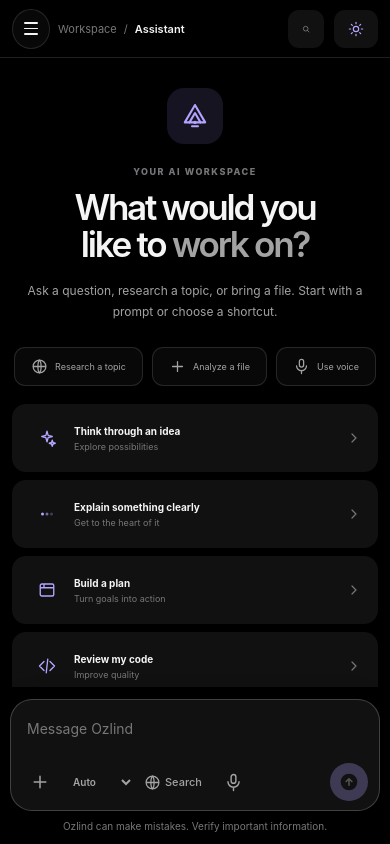
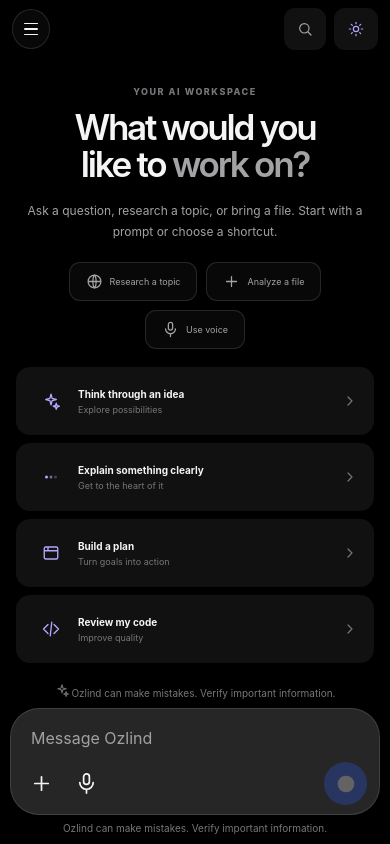
Before and after one commit to athulkrishnak047/ozlind-, a Next.js app: page /workspace in a window 390 px wide. Built offline with nearby package versions, Linux system fonts and the light colour scheme.

Commit message:
Refine mobile chat interface to match supplied conversational UI reference

```diff
--- a/src/app/ozlind-design.css
+++ b/src/app/ozlind-design.css
@@ -1077,3 +1077,191 @@ button:focus-visible,a:focus-visible,input:focus-visible,textarea:focus-visible,
 .attachment-chip button { display: inline-grid; place-items: center; }
 
 .site-preview-prompt > svg { display: block; flex: 0 0 auto; }
+
+
+/* Mobile conversation UI — compact, message-first layout inspired by the supplied reference. */
+@media (max-width: 760px) {
+  .workspace {
+    height: 100dvh;
+    min-height: 0;
+    overflow: hidden;
+  }
+  .main-panel { min-height: 0; }
+  .topbar {
+    flex: 0 0 58px;
+    padding: 0 14px;
+    border-bottom: 0;
+    background: var(--oz-canvas);
+  }
+  .breadcrumbs { display: none; }
+  .topbar-actions { margin-left: auto; gap: 8px; }
+  .workspace-command-trigger {
+    width: 42px;
+    min-width: 42px;
+    height: 42px;
+    justify-content: center;
+    padding: 0;
+    border: 0;
+    border-radius: 50%;
+    background: var(--oz-raised);
+  }
+  .workspace-command-trigger span,
+  .workspace-command-trigger kbd { display: none; }
+  .theme-toggle {
+    min-width: 42px;
+    min-height: 42px;
+    justify-content: center;
+    border: 0;
+    border-radius: 50%;
+    background: var(--oz-raised);
+  }
+  .chat-scroll {
+    flex: 1 1 auto;
+    min-height: 0;
+    padding-bottom: 8px;
+    scrollbar-width: none;
+  }
+  .chat-scroll::-webkit-scrollbar { display: none; }
+  .welcome {
+    width: calc(100% - 32px);
+    justify-content: center;
+    padding: 28px 0 24px;
+  }
+  .welcome-mark { display: none; }
+  .welcome-kicker { margin-top: 0; }
+  .welcome h1 { font-size: clamp(34px, 9vw, 43px); }
+  .welcome-copy { margin-bottom: 20px; }
+  .welcome-quick-actions { justify-content: center; flex-wrap: wrap; }
+  .suggestion-grid { grid-template-columns: 1fr; }
+  .conversation {
+    width: calc(100% - 32px);
+    padding: 18px 0 24px;
+  }
+  .conversation-heading { display: none; }
+  .message-row {
+    display: flex;
+    gap: 0;
+    margin: 22px 0 28px;
+  }
+  .message-avatar,
+  .message-meta { display: none; }
+  .message-body { min-width: 0; padding: 0; }
+  .message-row.assistant .message-body {
+    width: 100%;
+    color: var(--oz-text);
+  }
+  .message-row.user { justify-content: flex-end; }
+  .message-row.user .message-body {
+    flex: 0 1 auto;
+    max-width: 88%;
+    padding: 11px 16px;
+    border-radius: 23px;
+    background: #17176f;
+    color: #fff;
+  }
+  html[data-theme="light"] .message-row.user .message-body {
+    background: #e9e7ff;
+    color: #17133f;
+  }
+  .message-body .message-content,
+  .message-body p,
+  .message-body li {
+    font-size: 16px;
+    line-height: 1.72;
+  }
+  .message-row.user .message-body p { margin: 0; }
+  .message-actions {
+    gap: 18px;
+    margin-top: 14px;
+  }
+  .message-actions button {
+    display: inline-flex;
+    align-items: center;
+    gap: 0;
+    min-width: 34px;
+    min-height: 34px;
+    justify-content: center;
+    font-size: 0;
+  }
+  .message-actions button svg { width: 19px; height: 19px; }
+  .message-sources { margin-top: 16px; }
+  .composer-area {
+    position: relative;
+    z-index: 2;
+    flex: 0 0 auto;
+    width: 100%;
+    margin: 0;
+    padding: 8px 13px calc(10px + env(safe-area-inset-bottom));
+    background: var(--oz-canvas);
+  }
+  .composer {
+    display: flex;
+    flex-direction: column;
+    gap: 4px;
+    padding: 10px 12px 9px;
+    border: 1px solid var(--oz-line);
+    border-radius: 29px;
+    background: #262626;
+    box-shadow: none;
+  }
+  html[data-theme="light"] .composer { background: #f1f1f1; }
+  .composer:focus-within {
+    border-color: var(--oz-line-strong);
+    box-shadow: none;
+  }
+  .composer textarea {
+    min-height: 39px;
+    max-height: 150px;
+    padding: 7px 8px 4px;
+    color: #fff;
+    font-size: 16px;
+    line-height: 1.5;
+    resize: none;
+  }
+  html[data-theme="light"] .composer textarea { color: #111; }
+  .composer textarea::placeholder { color: #a1a1a1; }
+  .composer-toolbar { min-height: 39px; gap: 8px; }
+  .composer-options { flex: 1; gap: 9px; }
+  .attach-button {
+    display: grid;
+    width: 38px;
+    height: 38px;
+    place-items: center;
+    border: 0;
+    border-radius: 50%;
+    background: transparent;
+    color: var(--oz-text);
+    font-size: 0;
+  }
+  .attach-button svg { width: 23px; height: 23px; }
+  .model-select,
+  .web-search-button,
+  .composer-hint { display: none !important; }
+  .voice-button {
+    display: grid;
+    width: 40px;
+    height: 40px;
+    place-items: center;
+    border: 0;
+    border-radius: 50%;
+    background: transparent;
+    color: var(--oz-text);
+  }
+  .voice-button svg { width: 23px; height: 23px; }
+  .send-button {
+    width: 43px;
+    height: 43px;
+    flex: 0 0 43px;
+    border-radius: 50%;
+    background: #315efb;
+    color: #fff;
+  }
+  .stop-button { background: #d94b55; color: #fff; }
+  .composer-disclaimer { margin: 7px 0 0; font-size: 10px; }
+  .error-banner { font-size: 12px; }
+}
+@media (max-width: 430px) {
+  .topbar { flex-basis: 54px; padding: 0 12px; }
+  .conversation { width: calc(100% - 28px); }
+  .composer-area { padding-right: 10px; padding-left: 10px; }
+}
```
